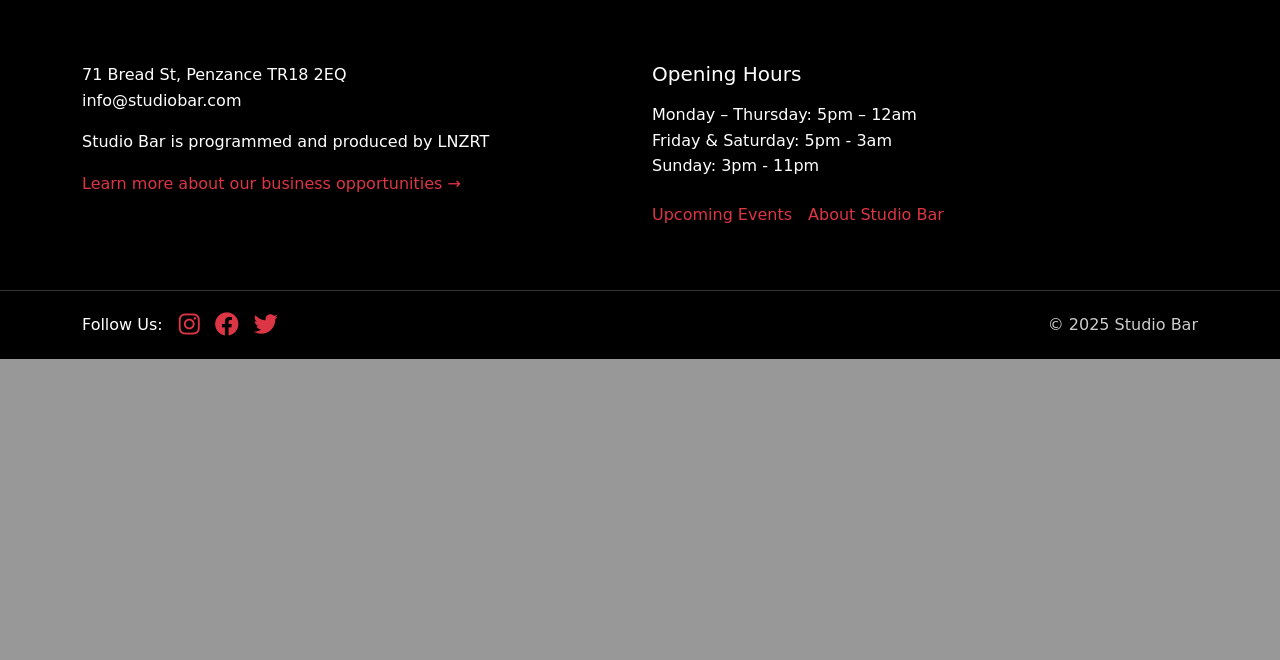
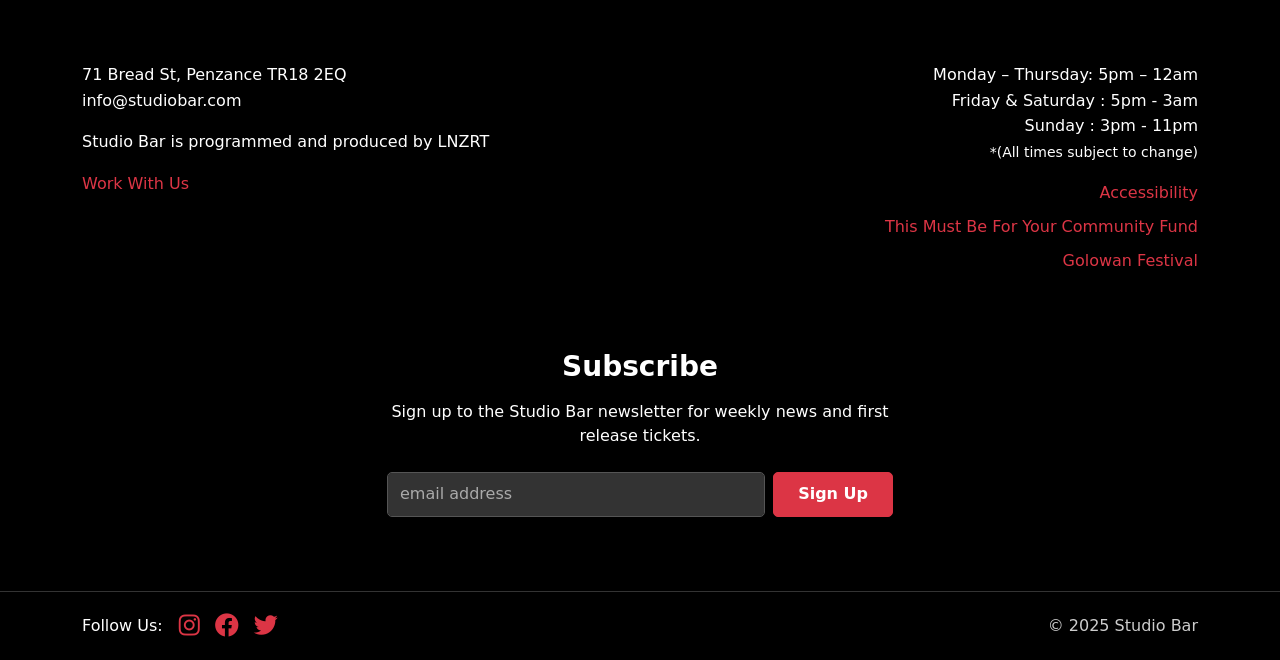
Before and after one commit to bethneyanderson/studio-bar, a Django app: template index/templates/index.html in a window 1280 px wide. Shown: the part 697-1357 px from the top of the page. Before the commit the page ends 1056 px from the top, so only its background shows below. Run offline with Django 4.2, Linux system fonts and the light colour scheme; the template is opened without the code that fills it, so the values that code supplies are empty; some web fonts are replaced.

Commit message:
Get back old index.html

```diff
--- a/index/templates/index.html
+++ b/index/templates/index.html
@@ -11,38 +11,22 @@
   <div class="container mt-4">
     <!-- Django Messages Display -->
     {% if messages %}
-    <div class="notifications-container">
     {% for message in messages %}
-    <div class="alert alert-{{ message.tags }} studio-notification alert-dismissible fade show" role="alert">
-      <span class="message-icon">
-        {% if message.tags == 'success' %}
-          <i class="fas fa-check-circle"></i>
-        {% elif message.tags == 'error' or message.tags == 'danger' %}
-          <i class="fas fa-exclamation-circle"></i>
-        {% elif message.tags == 'warning' %}
-          <i class="fas fa-exclamation-triangle"></i>
-        {% elif message.tags == 'info' %}
-          <i class="fas fa-info-circle"></i>
-        {% else %}
-          <i class="fas fa-bell"></i>
-        {% endif %}
-      </span>
+    <div class="alert alert-{{ message.tags }} alert-dismissible fade show" role="alert">
       {{ message }}
-      <button type="button" class="btn-close btn-close-white" data-bs-dismiss="alert" aria-label="Close"></button>
+      <button type="button" class="btn-close" data-bs-dismiss="alert"></button>
     </div>
     {% endfor %}
-    </div>
     {% endif %}
 
-    <!-- Hero Content -->
-    <div class="row justify-content-center text-center">
-      <div class="col-lg-8">
-        <h1 class="display-3 fw-bold text-white mb-4">Studio Bar</h1>
-        <p class="lead text-white mb-4">
-          Live music venue in the heart of Penzance, showcasing the best local and touring artists.
-        </p>
-        <!-- Call-to-Action Buttons -->
-        <a href="{% url 'events' %}" class="btn btn-custom btn-lg me-3"
+    <!-- Main Hero Content -->
+    <div class="hero-content">
+      <h1 class="text-white display-4 fw-bold mb-4">STUDIO BAR</h1>
+
+      <!-- Hero Action Buttons -->
+      <div class="mt-4 d-flex align-items-center justify-content-center">
+        <!-- View Events Button (always visible) -->
+        <a href="{% url 'events' %}" class="btn btn-custom btn-lg"
           >View Events</a
         >
         <!-- Join Us Button (only for guests) -->
@@ -76,35 +60,97 @@
 
         <!-- Business Opportunities Link -->
         <p class="text-white mb-0">
-          <a href="{% url 'about' %}" class="text-decoration-none" style="color: #dc3545;">
-            Learn more about our business opportunities →
-          </a>
+          <a href="#" class="text-decoration-none" style="color: #dc3545"
+            >Work With Us</a
+          >
         </p>
       </div>
     </div>
 
-    <!-- Right Column: Opening Hours & Links -->
+    <!-- Right Column: Hours & Community Links -->
     <div class="col-md-6">
-      <div class="info-section">
+      <div style="text-align: right" class="info-section">
         <!-- Opening Hours -->
-        <h5 class="text-white mb-3">Opening Hours</h5>
-        <p class="text-white mb-4">
+        <p class="text-white mb-3">
           Monday – Thursday: 5pm – 12am<br>
-          Friday & Saturday: 5pm - 3am<br>
-          Sunday: 3pm - 11pm
+          Friday & Saturday : 5pm - 3am<br>
+          Sunday : 3pm - 11pm<br>
+          <small class="text-white">*(All times subject to change)</small>
         </p>
 
-        <!-- Additional Links -->
-        <div class="d-flex flex-wrap gap-3">
-          <a href="{% url 'events' %}" class="text-decoration-none" style="color: #dc3545;">
-            Upcoming Events
-          </a>
-          <a href="{% url 'about' %}" class="text-decoration-none" style="color: #dc3545;">
-            About Studio Bar
-          </a>
-        </div>
+        <!-- Important Links -->
+        <p class="text-white mb-2">
+          <a href="#" class="text-decoration-none" style="color: #dc3545"
+            >Accessibility</a
+          >
+        </p>
+        <p class="text-white mb-2">
+          <a href="#" class="text-decoration-none" style="color: #dc3545"
+            >This Must Be For Your Community Fund</a
+          >
+        </p>
+        <!-- External Partner Link -->
+        <p class="text-white mb-0">
+          <a
+            href="https://golowanfestival.org/"
+            class="text-decoration-none" target="_blank"
+            style="color: #dc3545"
+            >Golowan Festival</a
+          >
+        </p>
       </div>
     </div>
   </div>
 </div>
+
+<!-- Newsletter Subscription Section -->
+<div class="container mt-1 mb-5">
+  <div class="row justify-content-center">
+    <div class="col-md-8 col-lg-6">
+      <div class="subscribe-section text-center" id="subscribe-section">
+        <!-- Newsletter Heading -->
+        <h3 class="text-white mb-3">Subscribe</h3>
+        <p class="text-white mb-4">
+          Sign up to the Studio Bar newsletter for weekly news and first release
+          tickets.
+        </p>
+
+        <!-- Newsletter Subscription Form -->
+        <form class="subscribe-form" id="subscribe-form">
+          <div class="d-flex gap-2 mb-3">
+            <!-- Email Input Field -->
+            <input
+              type="email"
+              class="form-control flex-grow-1"
+              placeholder="email address"
+              required />
+            <!-- Submit Button -->
+            <button type="submit" class="btn btn-danger subscribe-btn">
+              Sign Up
+            </button>
+          </div>
+        </form>
+      </div>
+    </div>
+  </div>
+</div>
+
+<!-- JavaScript for Newsletter Subscription -->
+<script>
+document.addEventListener('DOMContentLoaded', function() {
+  // Get form and container elements
+  const subscribeForm = document.getElementById('subscribe-form');
+  const subscribeSection = document.getElementById('subscribe-section');
+
+  // Handle form submission
+  if (subscribeForm && subscribeSection) {
+    subscribeForm.addEventListener('submit', function(e) {
+      e.preventDefault();
+
+      // Replace form with success message (demo functionality)
+      subscribeSection.innerHTML = '<h2 class="text-white">Thank you for subscribing!</h2>';
+    });
+  }
+});
+</script>
 {% endblock %}
```
Also changed, not shown: index/templates/index_new.html (added, +110 -0 lines).
